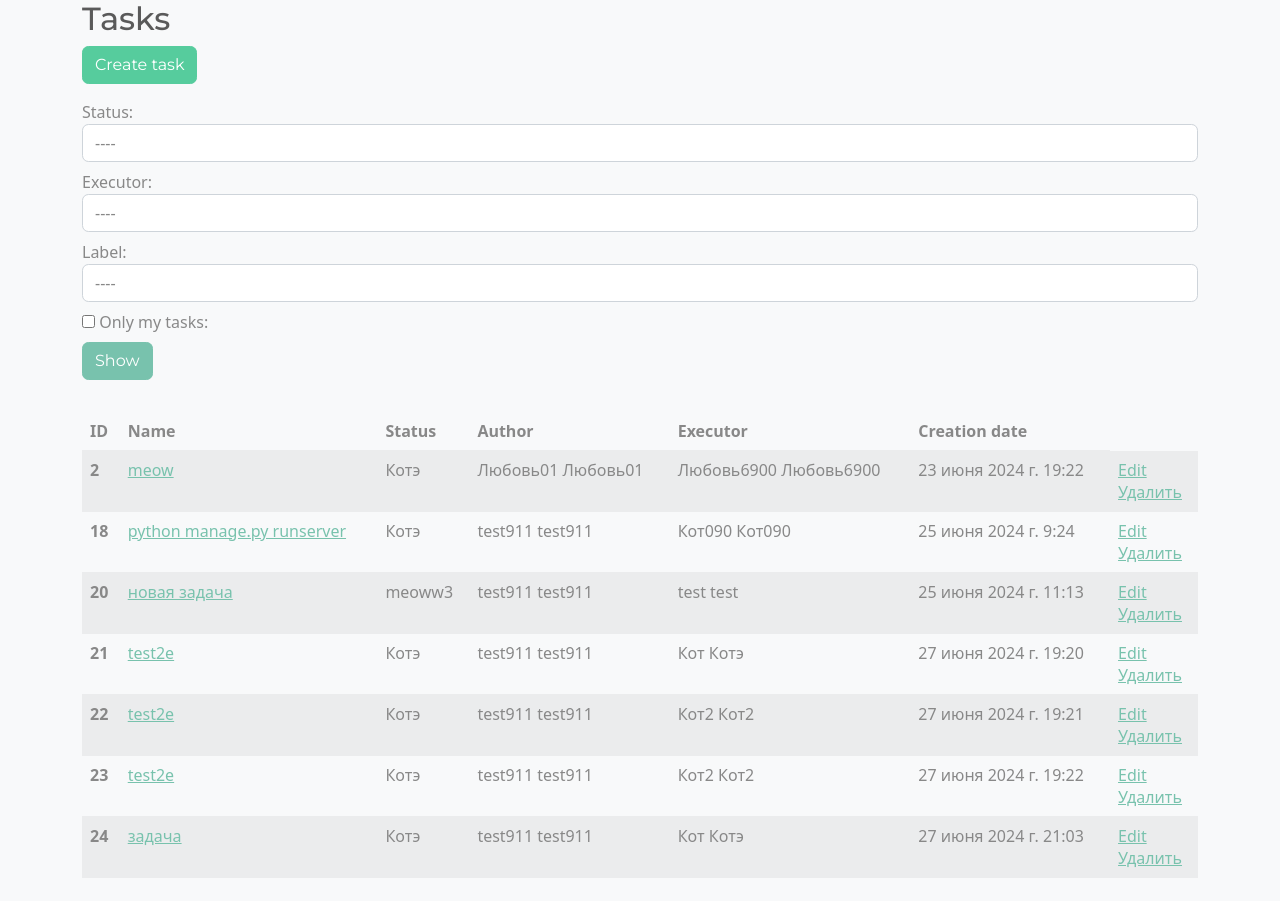
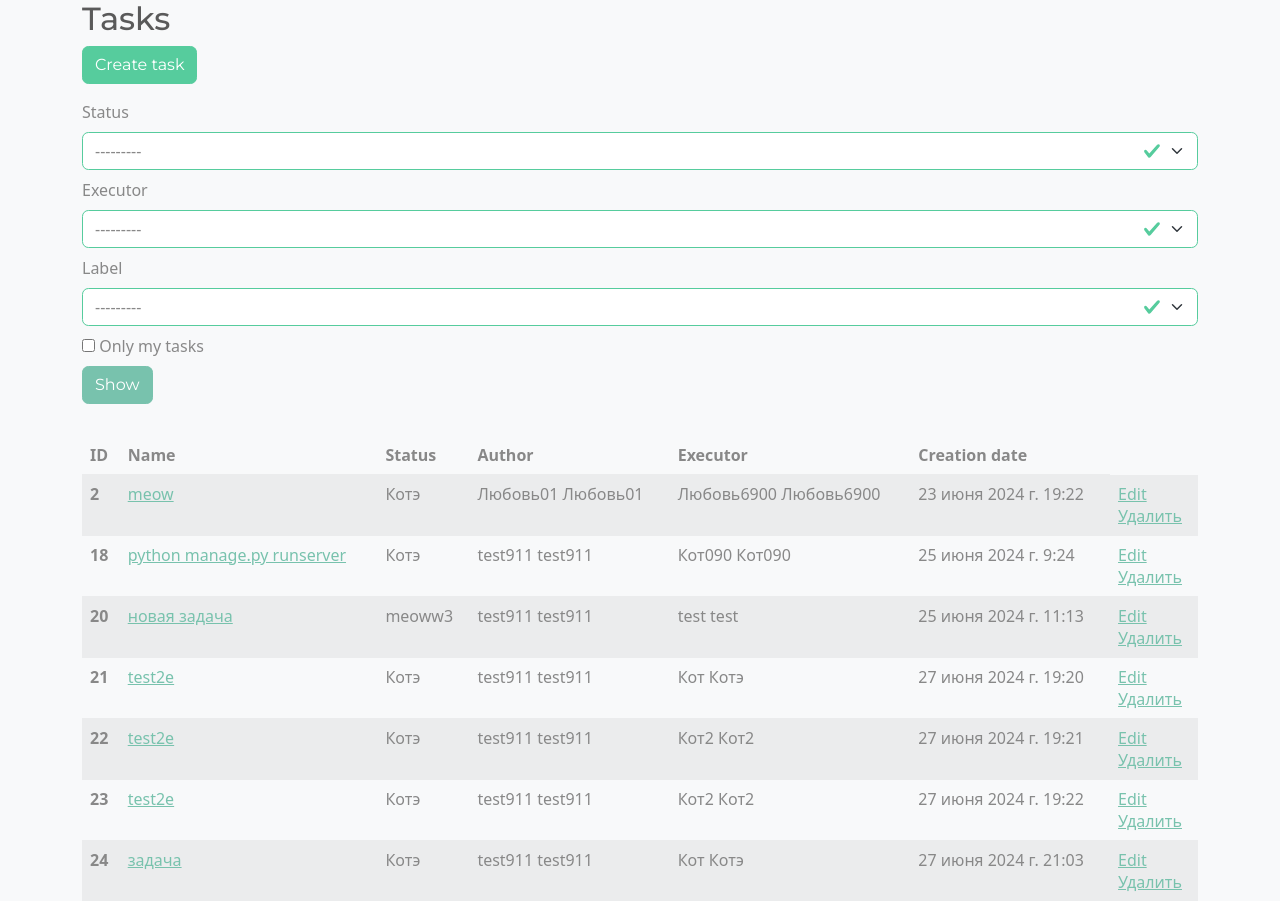
Before and after one commit to LuybovB/python-project-52, a Django app: page /tasks/ in a window 1280 px wide. Shown: the part 56-957 px from the top of the page. Run offline with Django 5.2, Linux system fonts and the light colour scheme; a user stored in the database is signed in; data comes from the database, SQL or seed files in the repository; some libraries are stand-ins or nearby versions.

Commit message:
add_form

```diff
--- a/task_manager/templates/tasks/tasks.html
+++ b/task_manager/templates/tasks/tasks.html
@@ -7,12 +7,13 @@
   <form method="get" class="form-inline">
     <!-- Фильтр Статус -->
     <div class="form-group mb-2">
-      <label for="id_status" class="sr-only">{% trans 'Status' %}:</label>
-      <select name="status" id="id_status" class="form-control">
-        <option value="" selected disabled>----</option>
-        <option value="" disabled>{% trans 'Select Status' %}</option>
+      <label class="form-label" for="id_status">{% trans 'Status' %}</label>
+      <select name="status" class="form-select ml-2 mr-3 is-valid" id="id_status">
+        <option value="" {% if not request.GET.status %}selected{% endif %} disabled>---------</option>
         {% for status in statuses %}
-          <option value="{{ status.id }}">{{ status.name }}</option>
+          <option value="{{ status.id }}" {% if request.GET.status == status.id|stringformat:"s" %}selected{% endif %}>
+            {{ status.name }}
+          </option>
         {% empty %}
           <option value="" disabled>{% trans 'No available statuses' %}</option>
         {% endfor %}
@@ -21,12 +22,13 @@
 
     <!-- Фильтр Исполнитель -->
     <div class="form-group mb-2">
-      <label for="id_executor" class="sr-only">{% trans 'Executor' %}:</label>
-      <select name="executor" id="id_executor" class="form-control">
-        <option value="" selected disabled>----</option>
-        <option value="" disabled>{% trans 'Select Executor' %}</option>
+      <label class="form-label" for="id_executor">{% trans 'Executor' %}</label>
+      <select name="executor" class="form-select mr-3 ml-2 is-valid" id="id_executor">
+        <option value="" {% if not request.GET.executor %}selected{% endif %} disabled>---------</option>
         {% for executor in executors %}
-          <option value="{{ executor.id }}">{{ executor.get_full_name }}</option>
+          <option value="{{ executor.id }}" {% if request.GET.executor == executor.id|stringformat:"s" %}selected{% endif %}>
+            {{ executor.get_full_name }}
+          </option>
         {% empty %}
           <option value="" disabled>{% trans 'No available executors' %}</option>
         {% endfor %}
@@ -35,12 +37,13 @@
 
     <!-- Фильтр Метка -->
     <div class="form-group mb-2">
-      <label for="id_label" class="sr-only">{% trans 'Label' %}:</label>
-      <select name="label" id="id_label" class="form-control">
-        <option value="" selected disabled>----</option>
-        <option value="" disabled>{% trans 'Select Label' %}</option>
+      <label class="form-label" for="id_label">{% trans 'Label' %}</label>
+      <select name="label" class="form-select mr-3 ml-2 is-valid" id="id_label">
+        <option value="" {% if not request.GET.label %}selected{% endif %} disabled>---------</option>
         {% for label in labels %}
-          <option value="{{ label.id }}">{{ label.name }}</option>
+          <option value="{{ label.id }}" {% if request.GET.label == label.id|stringformat:"s" %}selected{% endif %}>
+            {{ label.name }}
+          </option>
         {% empty %}
           <option value="" disabled>{% trans 'No available labels' %}</option>
         {% endfor %}
@@ -49,15 +52,15 @@
 
     <!-- Фильтр Только свои задачи -->
     <div class="form-group mb-2">
-  <input type="checkbox" name="own_tasks" id="own_tasks" {% if request.GET.own_tasks %}checked{% endif %}>
-  <label for="own_tasks">{% trans 'Only my tasks' %}:</label>
-</div>
+      <input type="checkbox" name="own_tasks" id="own_tasks" {% if request.GET.own_tasks %}checked{% endif %}>
+      <label for="own_tasks">{% trans 'Only my tasks' %}</label>
+    </div>
 
     <!-- Кнопка Показать -->
     <button type="submit" class="btn btn-primary mb-2">{% trans 'Show' %}</button>
   </form>
 
-  <table class="table table-striped mt-4">
+   <table class="table table-striped mt-4">
     <thead>
       <tr>
         <th scope="col">{% trans 'ID' %}</th>
```
